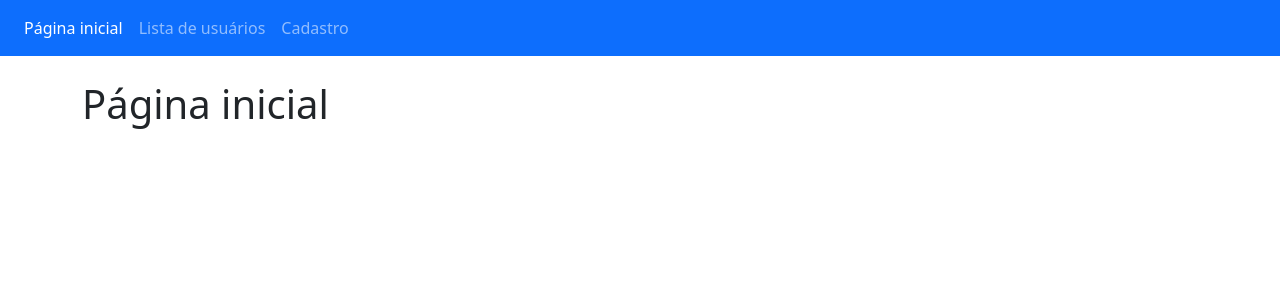
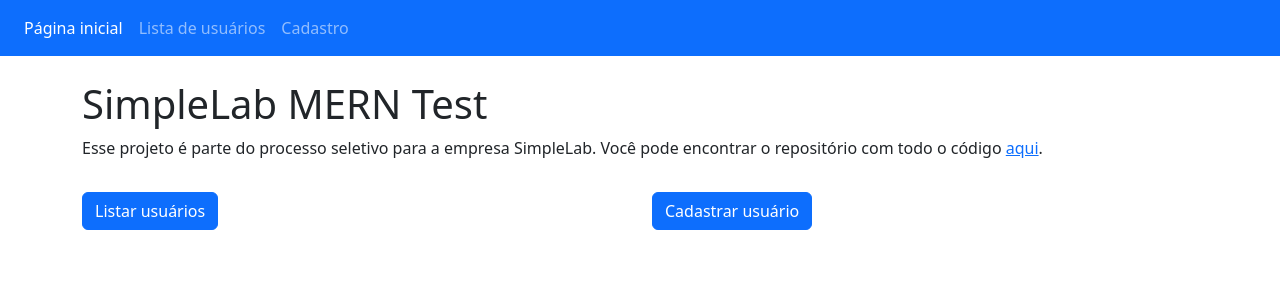
Before and after one commit to brandaogabriel7/simple-lab-mern-test, a React (Create React App) app in the folder simple-lab-mern-test-front/: page / in a window 1280 px wide. Shown: the top 300 px of the page. Built offline with nearby package versions, Linux system fonts and the light colour scheme; no server answers.

Commit message:
feat: home page

```diff
--- a/simple-lab-mern-test-front/src/App.js
+++ b/simple-lab-mern-test-front/src/App.js
@@ -5,6 +5,7 @@ import config from "./config/config";
 import NotFoundPage from "./pages/NotFoundPage/NotFoundPage";
 import Layout from "./components/Layout/Layout";
 import { createUser, getUsers, updateUser } from "./services/user.service";
+import Home from "./pages/Home/Home";
 
 function App() {
   const { usersPerPage } = config;
@@ -26,7 +27,7 @@ function App() {
               />
             }
           />
-          <Route path="/" element={<h1>Página inicial</h1>} />
+          <Route path="/" element={<Home />} />
           <Route path="*" element={<NotFoundPage />} />
         </Route>
       </Routes>
--- a/simple-lab-mern-test-front/src/components/Header/Header.js
+++ b/simple-lab-mern-test-front/src/components/Header/Header.js
@@ -1,7 +1,9 @@
 import { Container, Nav, Navbar } from "react-bootstrap";
 import { LinkContainer } from "react-router-bootstrap";
+import { useLocation } from "react-router-dom";
 
 const Header = () => {
+  const location = useLocation();
   return (
     <Navbar bg="primary" variant="dark" expand="lg">
       <Container className="ms-1">
@@ -9,13 +11,19 @@ const Header = () => {
         <Navbar.Collapse id="basic-navbar-nav">
           <Nav className="me-auto">
             <LinkContainer to="/">
-              <Nav.Link>Página inicial</Nav.Link>
+              <Nav.Link active={location.pathname === "/"}>
+                Página inicial
+              </Nav.Link>
             </LinkContainer>
             <LinkContainer to="/users">
-              <Nav.Link>Lista de usuários</Nav.Link>
+              <Nav.Link active={location.pathname === "/users"}>
+                Lista de usuários
+              </Nav.Link>
             </LinkContainer>
             <LinkContainer to="/signup">
-              <Nav.Link>Cadastro</Nav.Link>
+              <Nav.Link active={location.pathname === "/signup"}>
+                Cadastro
+              </Nav.Link>
             </LinkContainer>
           </Nav>
         </Navbar.Collapse>
--- /dev/null
+++ b/simple-lab-mern-test-front/src/pages/Home/Home.js
@@ -0,0 +1,36 @@
+import { Button, Col, Row } from "react-bootstrap";
+import { Link } from "react-router-dom";
+
+const Home = () => (
+  <>
+    <Row>
+      <h1 className="text-dark">SimpleLab MERN Test</h1>
+      <p>
+        Esse projeto é parte do processo seletivo para a empresa SimpleLab. Você
+        pode encontrar o repositório com todo o código{" "}
+        <a
+          href="https://github.com/brandaogabriel7/simple-lab-mern-test"
+          target="_blank"
+          rel="noreferrer"
+        >
+          aqui
+        </a>
+        .{" "}
+      </p>
+    </Row>
+    <Row className="mt-3">
+      <Col>
+        <Link to="/users">
+          <Button variant="primary">Listar usuários</Button>
+        </Link>
+      </Col>
+      <Col>
+        <Link to="/signup">
+          <Button variant="primary">Cadastrar usuário</Button>
+        </Link>
+      </Col>
+    </Row>
+  </>
+);
+
+export default Home;
```
Also changed, not shown: 1 other file (tests, documents, lock files or other folders).
